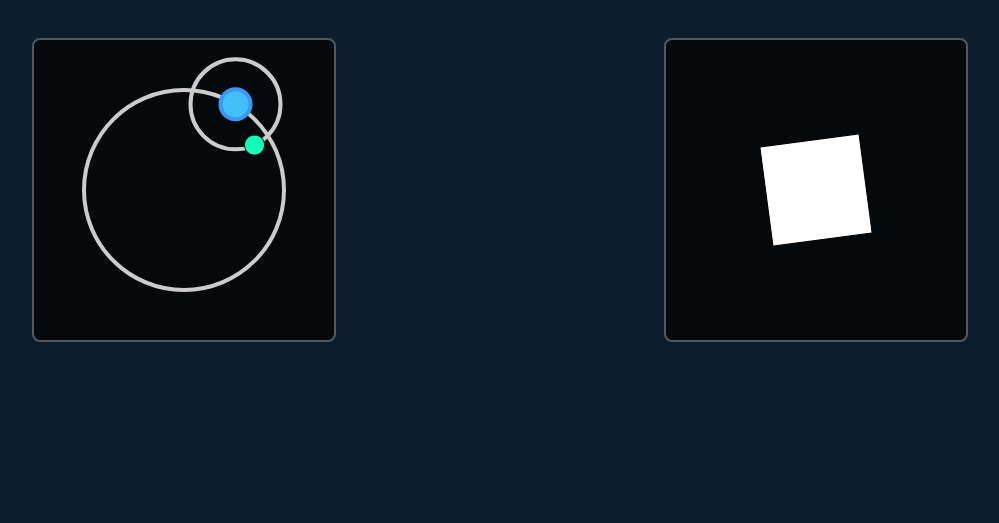
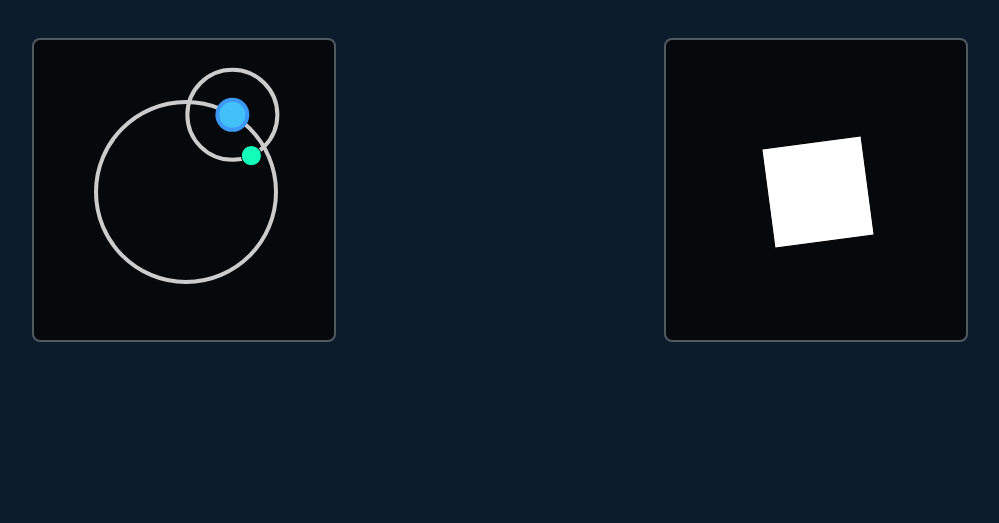
Before and after one commit to iitrabhi/isogeometric-analysis, a plain HTML site: page lessons/4_earth_moon_orbit.html in a window 1280 px wide. Shown: the whole page, without its empty margins (140-1139 px from the left). Drawn offline with Linux system fonts and the light colour scheme.

Commit message:
Update 4_earth_moon_orbit.html

```diff
--- a/lessons/4_earth_moon_orbit.html
+++ b/lessons/4_earth_moon_orbit.html
@@ -42,7 +42,10 @@
     </div>
     <script type="text/javascript">
         var ob1 = document.getElementById('canvas_1');
-        var two = new Two();
+        var params = {
+            fitted: true
+        };
+        var two = new Two(params);
         two.appendTo(ob1);
 
         var earthAngle = 0,
@@ -50,11 +53,12 @@
             distance = 30,
             radius = 15,
             padding = 50,
-            orbit = 100,
-            offset = orbit + padding,
+            orbit = 90,
+            center_x = two.width / 2,
+            center_y = two.height / 2,
             orbits = two.makeGroup();
 
-        var earthOrbit = two.makeCircle(offset, offset, orbit);
+        var earthOrbit = two.makeCircle(center_x, center_y, orbit);
         earthOrbit.noFill();
         earthOrbit.linewidth = 4;
         earthOrbit.stroke = "#ccc";
@@ -70,7 +74,7 @@
         }
 
         var pos = getPositions(earthAngle++, orbit),
-            earth = two.makeCircle(pos.x + offset, pos.y + offset, radius);
+            earth = two.makeCircle(pos.x + center_x, pos.y + center_y, radius);
 
         earth.stroke = "#3C98F5";
         earth.linewidth = 4;
@@ -78,8 +82,8 @@
 
         two.bind("update", function(frameCount) {
             var pos = getPositions(earthAngle++, orbit);
-            earth.translation.x = pos.x + offset;
-            earth.translation.y = pos.y + offset;
+            earth.translation.x = pos.x + center_x;
+            earth.translation.y = pos.y + center_y;
 
             var moonPos = getPositions(moonAngle, radius + distance);
             moon.translation.x = earth.translation.x + moonPos.x;
@@ -103,12 +107,13 @@
         moonAngle += 5;
         moon.fill = "#13ffb9";
 
+        // orbits.visible = false;
         two.play();
         // ------------------------------------------------------------------------------------------------
         var ob2 = document.getElementById('canvas_2');
-        var two2 = new Two();
+        var two2 = new Two(params);
         two2.appendTo(ob2);
-        var rect = two2.makeRectangle(150, 150, 100, 100);
+        var rect = two2.makeRectangle(two2.width / 2, two2.height / 2, 100, 100);
         console.log(two2.width / 2, two2.height / 2);
         rect.fill = 'rgb(255, 255, 255)';
         two2.bind('update', function() {
```
